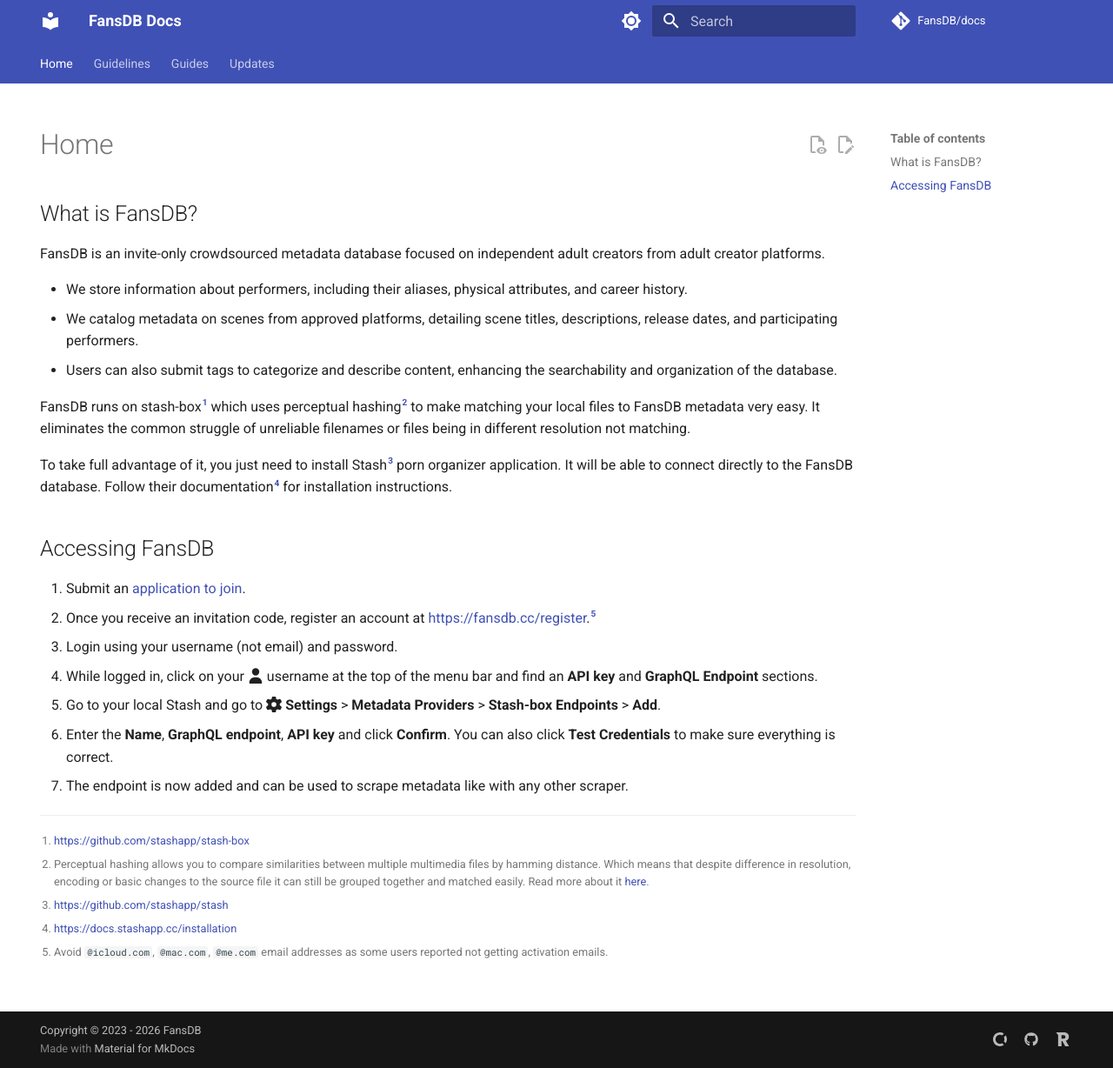
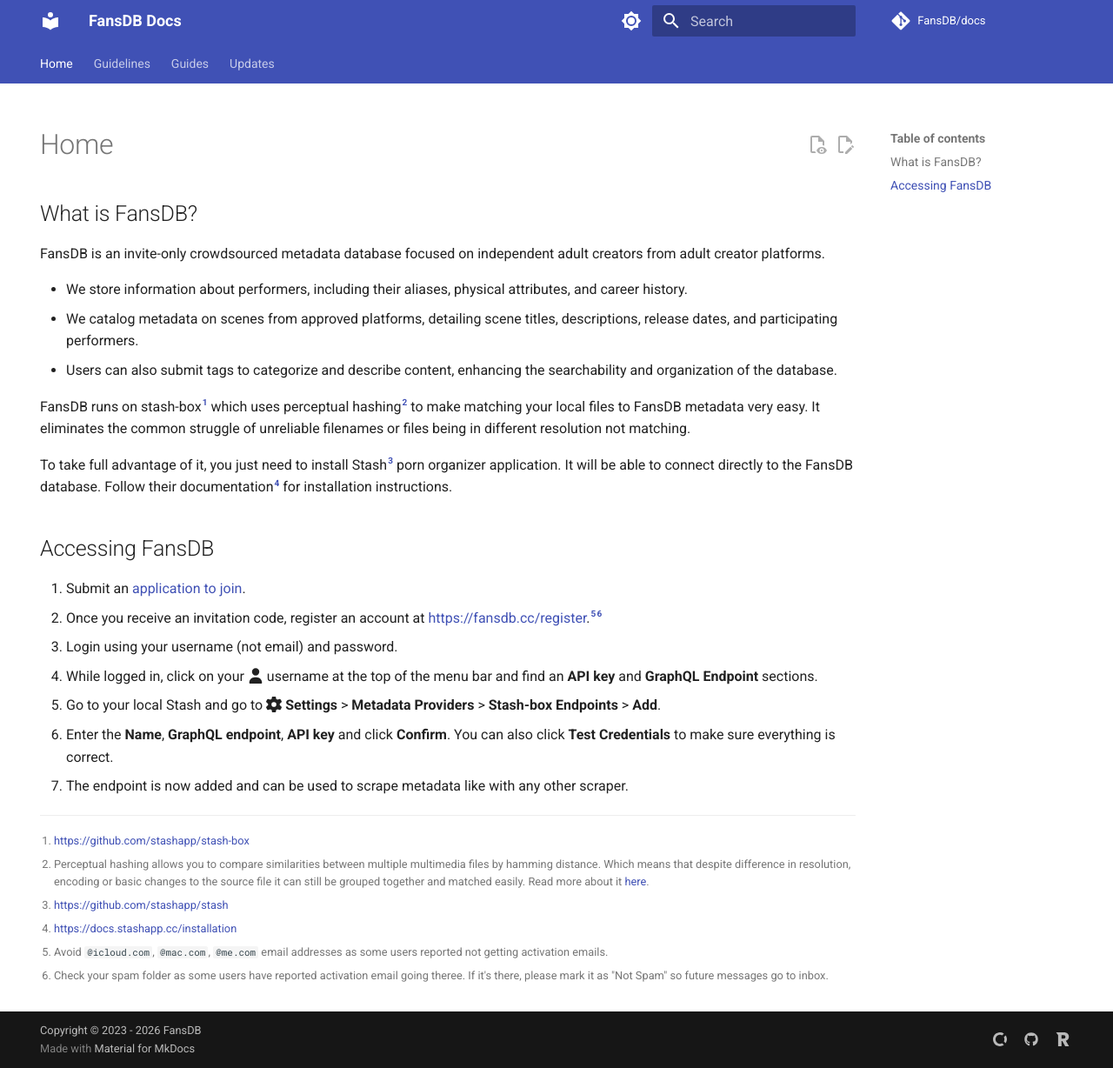
Before and after one commit to FansDB/docs, an MkDocs documentation site: the page built from docs/index.md, in a window 1280 px wide and 1228 px high. Shown: the whole window at 87% size. Built offline with MkDocs 1.6.1 and Material for MkDocs 9.7.7, drawn with Linux system fonts in a browser that asks for light colours; comment, search, counter and statistics services are not loaded; some of the changed lines change nothing that is shown.

Commit message:
Update FansDB documentation with spam email note
Added a note about checking spam folder for activation emails.

```diff
--- a/docs/index.md
+++ b/docs/index.md
@@ -19,7 +19,7 @@
 ## Accessing FansDB
 
 1. Submit an [application to join](https://cryptpad.fr/form/#/2/form/view/qsc+HomZkJmjfQp0QRTDhN8JHgVt35pl1tG2n06Gy5o/embed/){target=_blank}.
-2. Once you receive an invitation code, register an account at [https://fansdb.cc/register](https://fansdb.cc/register){target=_blank}.[^5]
+2. Once you receive an invitation code, register an account at [https://fansdb.cc/register](https://fansdb.cc/register){target=_blank}.[^5][^6]
 3. Login using your username (not email) and password.
 4. While logged in, click on your :fontawesome-solid-user: username at the top of the menu bar and find an **API key** and **GraphQL Endpoint** sections.
 5. Go to your local Stash and go to :fontawesome-solid-gear: **Settings** > **Metadata Providers** > **Stash-box Endpoints** > **Add**.
@@ -32,3 +32,4 @@
 [^3]: [https://github.com/stashapp/stash](https://github.com/stashapp/stash){target=_blank}
 [^4]: [https://docs.stashapp.cc/installation](https://docs.stashapp.cc/installation){target=_blank}
 [^5]: Avoid `@icloud.com`, `@mac.com`, `@me.com` email addresses as some users reported not getting activation emails.
+[^6]: Check your spam folder as some users have reported activation email going theree. If it's there, please mark it as "Not Spam" so future messages go to inbox.
```
